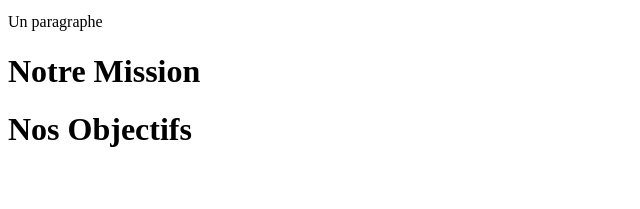
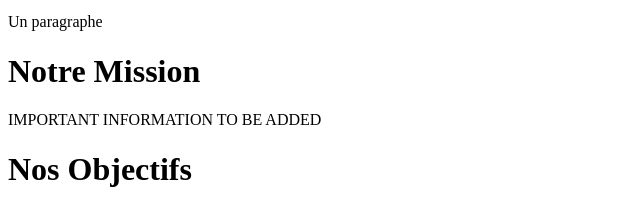
Before and after one commit to georgesanetd/georgesanetd.github.io, a plain HTML site: page index.html in a window 1280 px wide. Shown: the part 1107-1316 px from the top of the page, without its empty margins (0-640 px from the left). Before the commit the page ends 1277 px from the top, so only its background shows below. Drawn offline with Linux system fonts and the light colour scheme.

Commit message:
My second commit
Added another paragraph

```diff
--- a/index.html
+++ b/index.html
@@ -62,6 +62,8 @@
 
     <h1>Notre Mission</h1>
 
+    <p>IMPORTANT INFORMATION TO BE ADDED</p>
+
 
     <h1> Nos Objectifs </h1>
 
```
